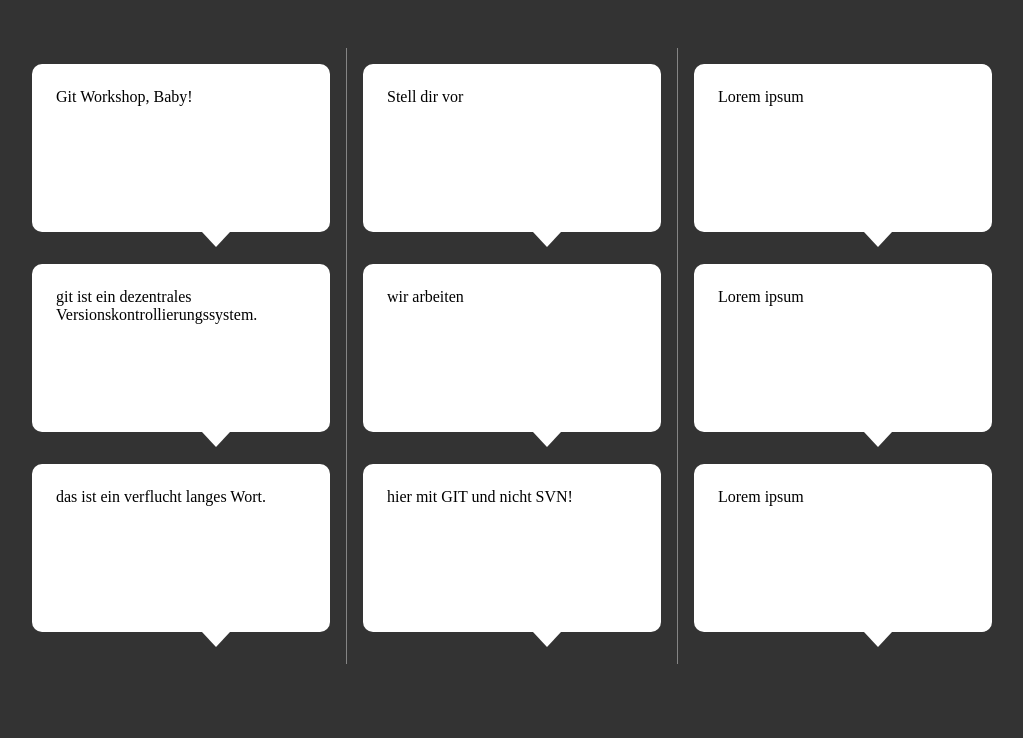
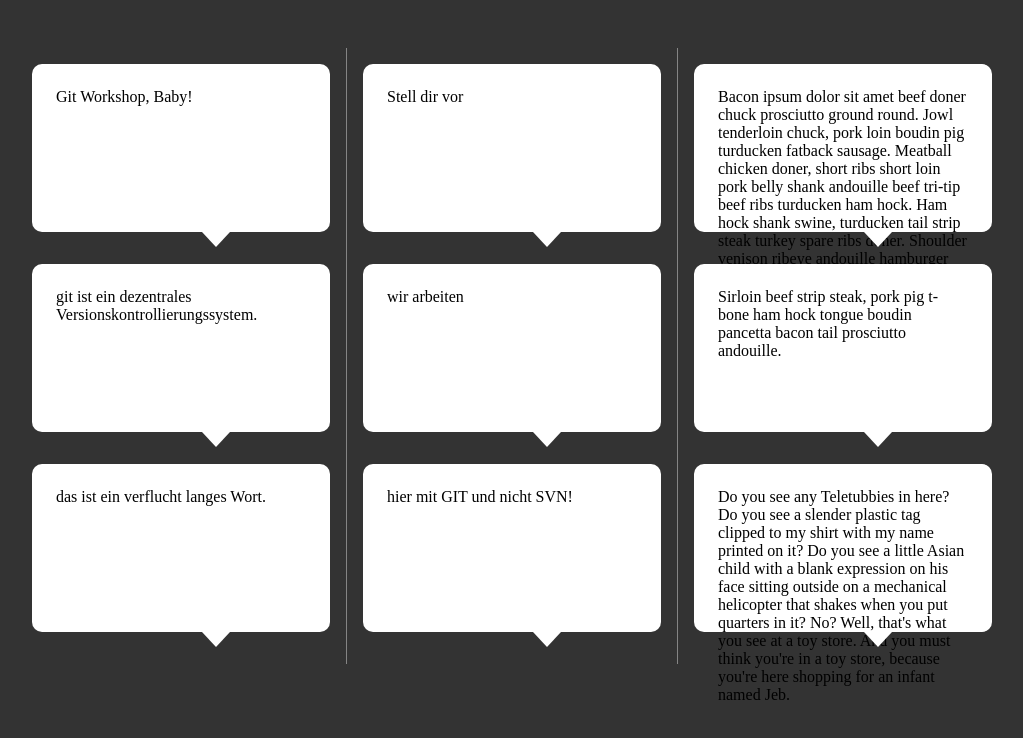
Before and after one commit to marcrom/git_workshop, a plain HTML site: page index.html in a window 1280 px wide. Shown: the whole page, without its empty margins (32-1055 px from the left). Drawn offline with Linux system fonts and the light colour scheme.

Commit message:
bacon lorem samuel ipsum.

```diff
--- a/index.html
+++ b/index.html
@@ -47,9 +47,9 @@
         <p class="bubble">hier mit GIT und nicht SVN!</p>
     </div>
     <div class="conversation">
-        <p class="bubble">Lorem ipsum</p>
-        <p class="bubble">Lorem ipsum</p>
-        <p class="bubble">Lorem ipsum</p>
+        <p class="bubble">Bacon ipsum dolor sit amet beef doner chuck prosciutto ground round. Jowl tenderloin chuck, pork loin boudin pig turducken fatback sausage. Meatball chicken doner, short ribs short loin pork belly shank andouille beef tri-tip beef ribs turducken ham hock. Ham hock shank swine, turducken tail strip steak turkey spare ribs doner. Shoulder venison ribeye andouille hamburger pastrami. Short loin pork belly fatback t-bone tongue boudin sirloin filet mignon. Meatloaf frankfurter short loin corned beef short ribs prosciutto.</p>
+        <p class="bubble">Sirloin beef strip steak, pork pig t-bone ham hock tongue boudin pancetta bacon tail prosciutto andouille.</p>
+        <p class="bubble">Do you see any Teletubbies in here? Do you see a slender plastic tag clipped to my shirt with my name printed on it? Do you see a little Asian child with a blank expression on his face sitting outside on a mechanical helicopter that shakes when you put quarters in it? No? Well, that's what you see at a toy store. And you must think you're in a toy store, because you're here shopping for an infant named Jeb.</p>
     </div>
 </body>
 </html>
```
